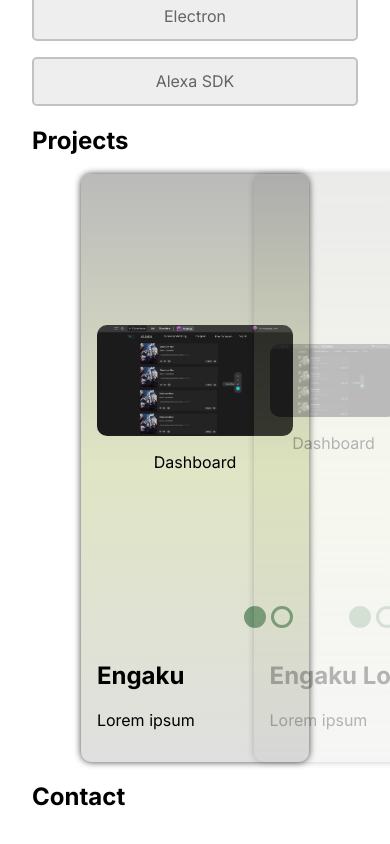
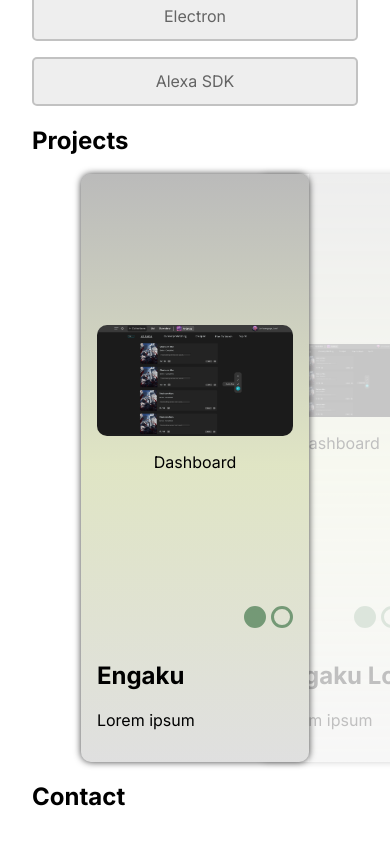
Before and after one commit to Reonharudo/dev-portfolio, a Next.js app: page / in a window 390 px wide. Shown: the part 6113-6957 px from the top of the page. Built offline with nearby package versions, Linux system fonts and the light colour scheme.

Commit message:
fixed issue with grid blowout in mobile viewport

```diff
--- a/src/components/ProjectSlider/ProjectSlider.module.css
+++ b/src/components/ProjectSlider/ProjectSlider.module.css
@@ -1,18 +1,32 @@
 .container {
     display: grid;
-    grid-template-columns: 15% 70% 15%;
+    grid-template-columns: minmax(0, 1fr) minmax(0, 70%) minmax(0, 1fr);
     grid-template-areas: "prev_btn project_showcase next_btn";
+    grid-column-gap: 10px;
 }
 
+/*
+    Hero Project
+*/
 .project_showcase_highlight_animation {
     animation-name: increase_to_full_visbility; /* Use a different animation name for delayed animation */
     animation-duration: 2s;
     animation-fill-mode: forwards; /* Retain the final state of the animation */
 }
 
+.hero_project {
+    position: relative;
+    z-index: 1;
+    background-color: white;
+}
+
 .project_showcase {
     grid-area: project_showcase;
 }
+
+/*
+    Previous and After Button Area
+*/
 
 .btn_container_prev {
     grid-area: prev_btn;
@@ -72,7 +86,7 @@
 
 @keyframes slowly_increase_opacity {
     from {
-        opacity: 0.3; /* Initially hidden */
+        opacity: 0.25; /* Initially hidden */
     }
     to {
         opacity: 0.65;
@@ -84,7 +98,7 @@
         opacity: 0.65; /* Initially hidden */
     }
     to {
-        opacity: 0.3;
+        opacity: 0.25;
     }
 }
 
--- a/src/components/ProjectSlider/ProjectSlider.tsx
+++ b/src/components/ProjectSlider/ProjectSlider.tsx
@@ -24,7 +24,7 @@ export function ProjectSlider({ projects = [] }: ProjectSliderProps) {
         <div className={styles.container}>
             {currentIndex > 0 && currentIndex < projects.length && (
                 <div
-                    className={`${styles.btn_desc_container} ${styles.btn_container_prev} ${styles.inactive_item_blurry}`}
+                    className={`${styles.btn_desc_container} ${styles.inactive_item_blurry}`}
                     onClick={() => setCurrentIndex(currentIndex - 1)}
                 >
                     <ProjectShowcase
@@ -41,7 +41,7 @@ export function ProjectSlider({ projects = [] }: ProjectSliderProps) {
                     currentIndex
                 } /* IMPORTANT: DO NOT REMOVE key={currentIndex}. This needed so that React really renders this
                 div after currentIndex changes, consequently triggering the associated keyframe with the css class 'project_showcase_highlight_animation'*/
-                className={`${styles.project_showcase} ${styles.project_showcase_highlight_animation}`}
+                className={`${styles.project_showcase}  ${styles.hero_project}  ${styles.project_showcase_highlight_animation}`}
             >
                 <ProjectShowcase
                     headline={headline}
```
